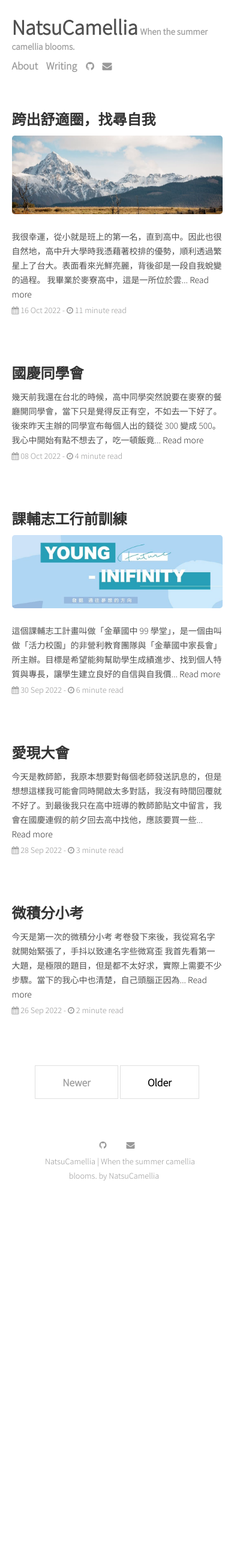
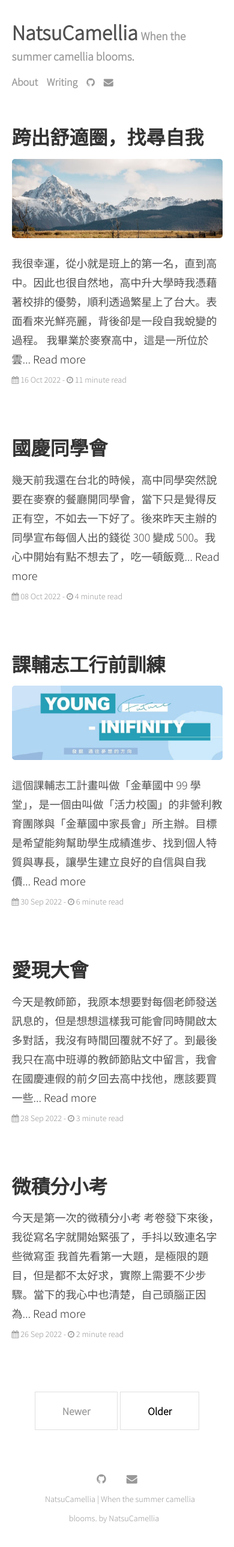
Before and after one commit to NatsuCamellia/NatsuCamellia.github.io, a Jekyll site: the page built from index.html, in a window 390 px wide. Shown: the whole page at 60% size. Built offline with Jekyll 4.4.1, drawn with Linux system fonts in a browser that asks for light colours; the list of posts is cut into pages by our own code; before the commit the page ends 2004 px from its top, so only the background shows below that.

Commit message:
Adject layout for mobile

```diff
--- a/_sass/_base.scss
+++ b/_sass/_base.scss
@@ -11,11 +11,11 @@ body {
 
 @media (max-width: $elements-responsive-width) {
   body {
-    font-size: 14px;
-    line-height: 1.5rem;
+    font-size: 18px;
+    line-height: 2rem;
   }
   body h1 {
-    font-size: 1.5rem;
+    font-size: 2rem;
   }
 }
 
```
